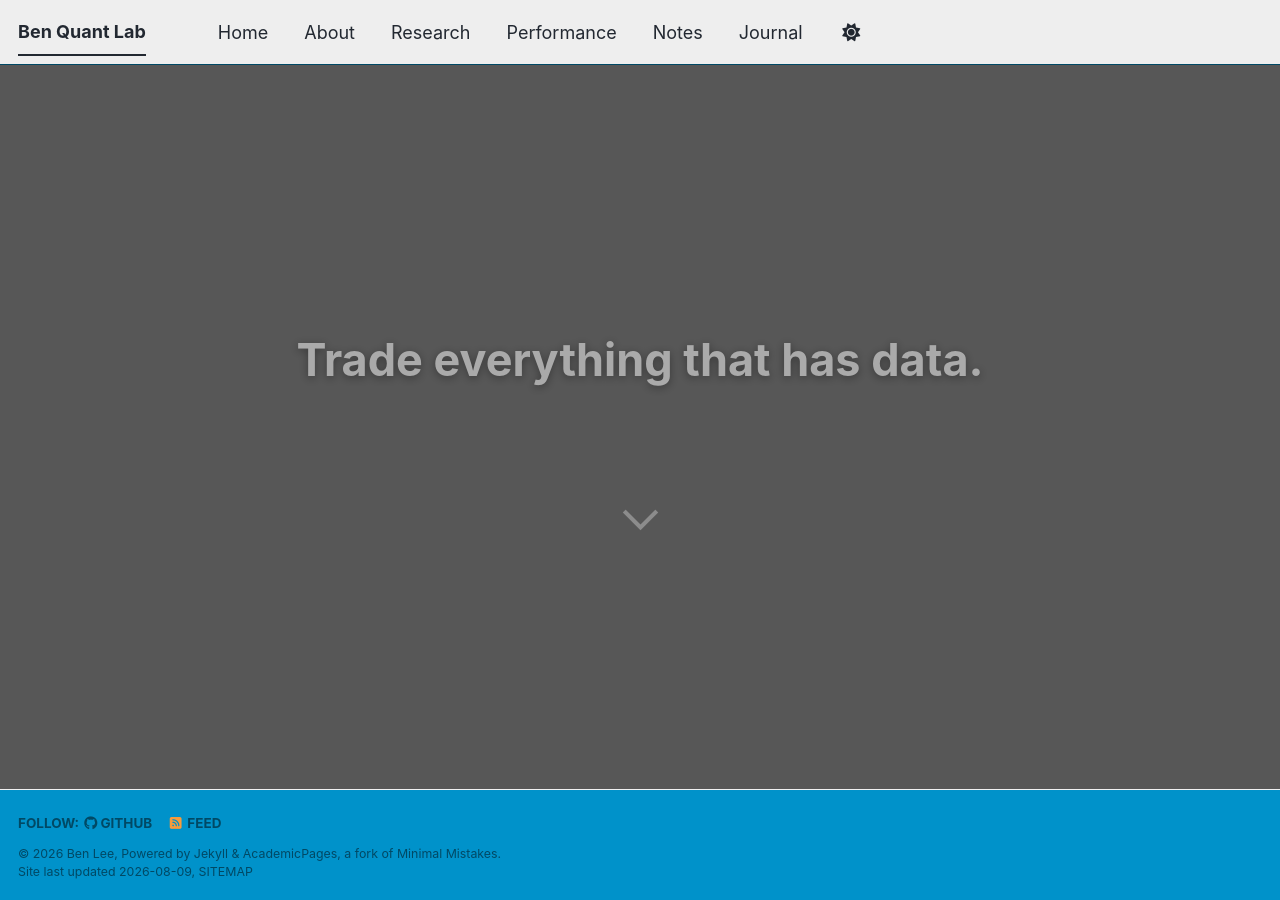
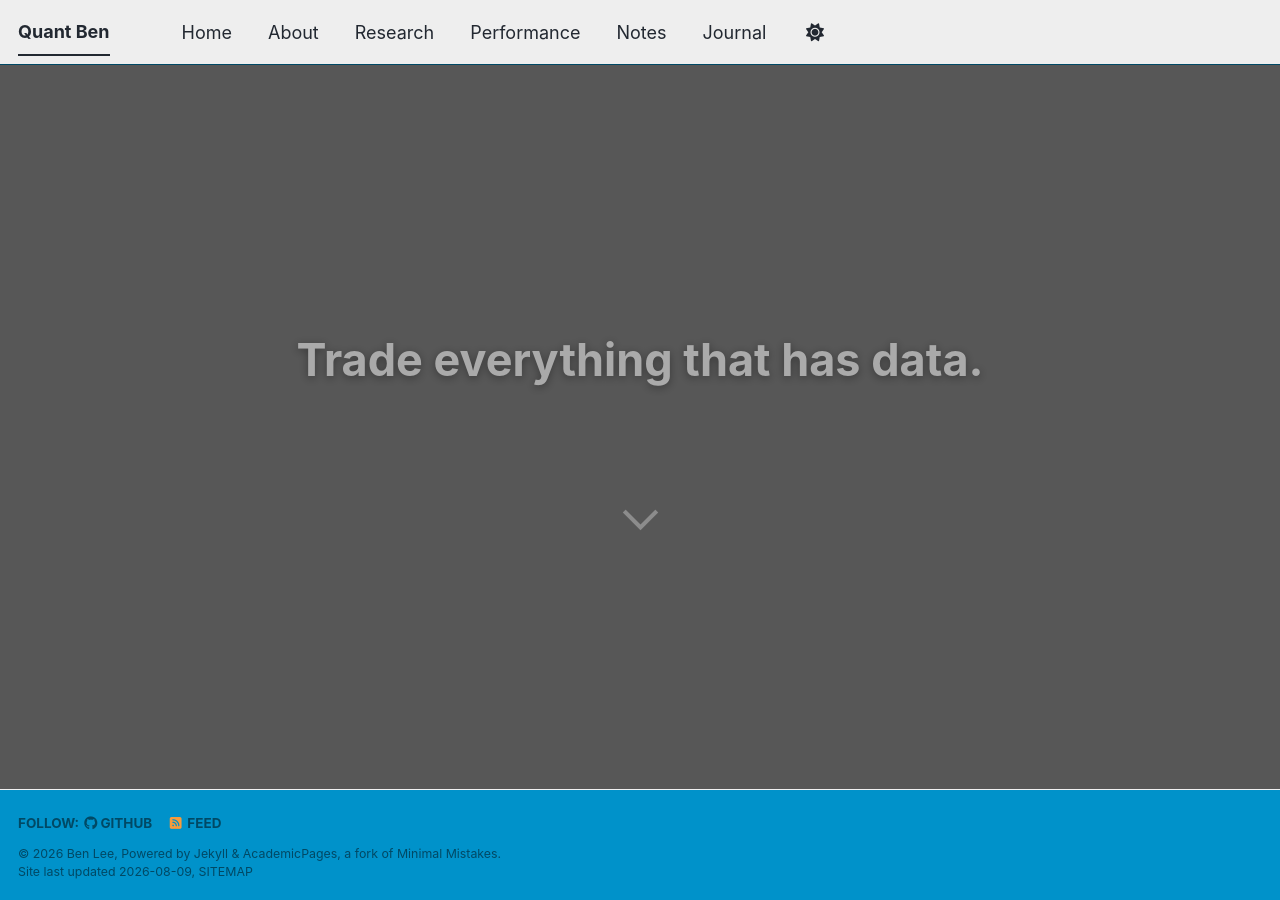
Before and after one commit to leebh1119/leebh1119.github.io, a Jekyll site: the page built from index.md, in a window 1280 px wide and 900 px high. Built offline with Jekyll 4.4.1, drawn with Linux system fonts in a browser that asks for light colours; a style sheet for code colours, icons or effects is not loaded.

Commit message:
changed page title

```diff
--- a/_config.yml
+++ b/_config.yml
@@ -9,7 +9,7 @@
 # Basic Site Settings
 locale                   : "en-GB"
 site_theme               : "air" # The available themes options are "default", "air", "sunrise", "mint", "dirt" and "contrast"
-title                    : "Ben Quant Lab"
+title                    : "Quant Ben"
 title_separator          : "-"
 name                     : &name "Ben Lee"
 description              : &description "Quant Trading"   # Update this with a general description of your site, this is the default if not overridden by a page
```
